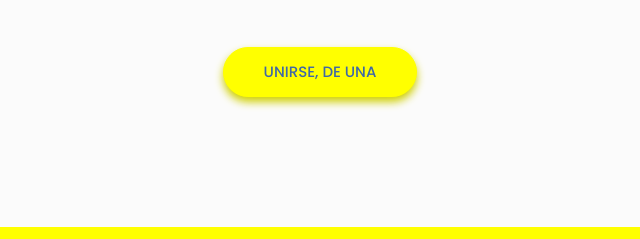
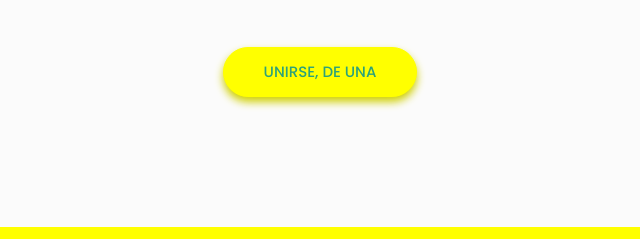
Before and after one commit to NieriPeso/nieriweb, a plain HTML site: page index.html in a window 1280 px wide. Shown: the part 1852-2091 px from the top of the page, 320-960 px from the left. Drawn offline with Linux system fonts and the light colour scheme; files whose address does not match are found by name.

Commit message:
Color de link

```diff
--- a/assets/css/style.css
+++ b/assets/css/style.css
@@ -101,7 +101,7 @@ ul, ol {
   padding: 0px;
   list-style-type: none; }
 a{
-  color: #3f68a6;
+  color: #2DA279;
 }
 a:hover{
   color:#FFFF00;
```
